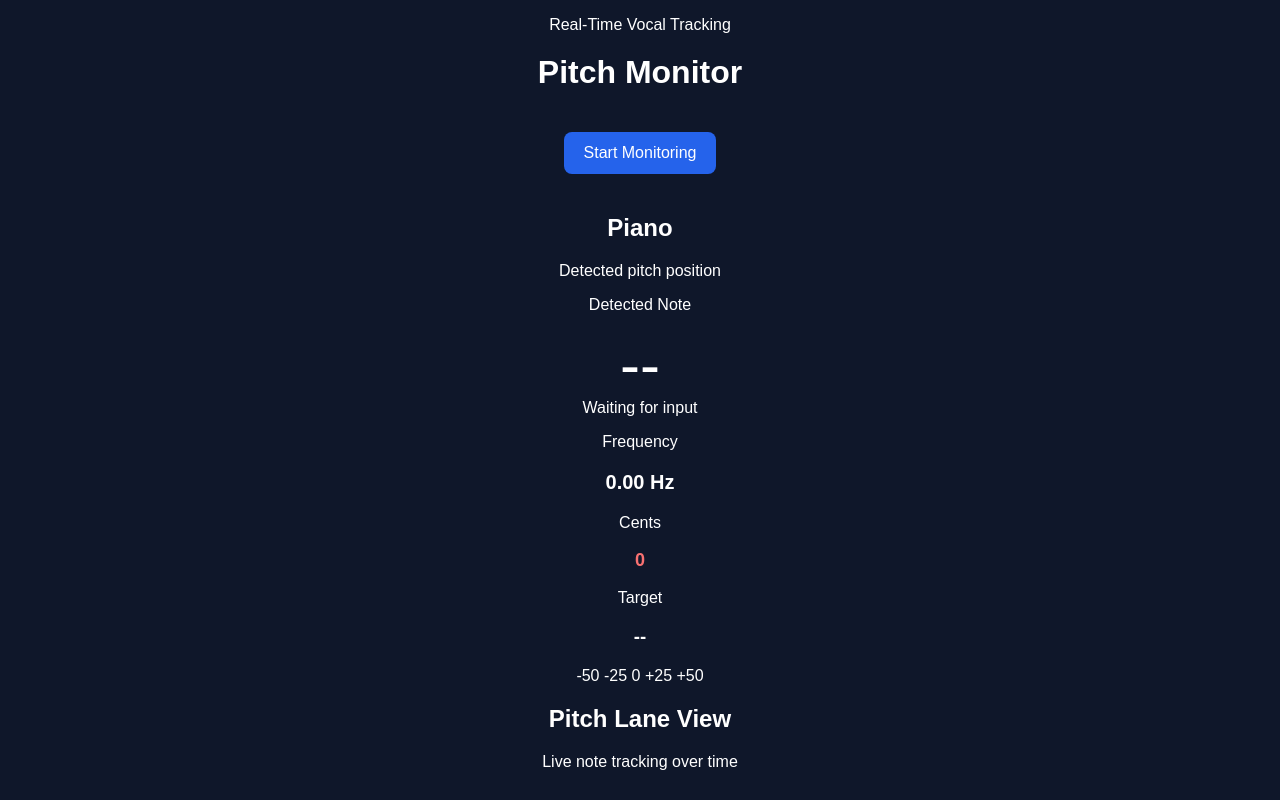
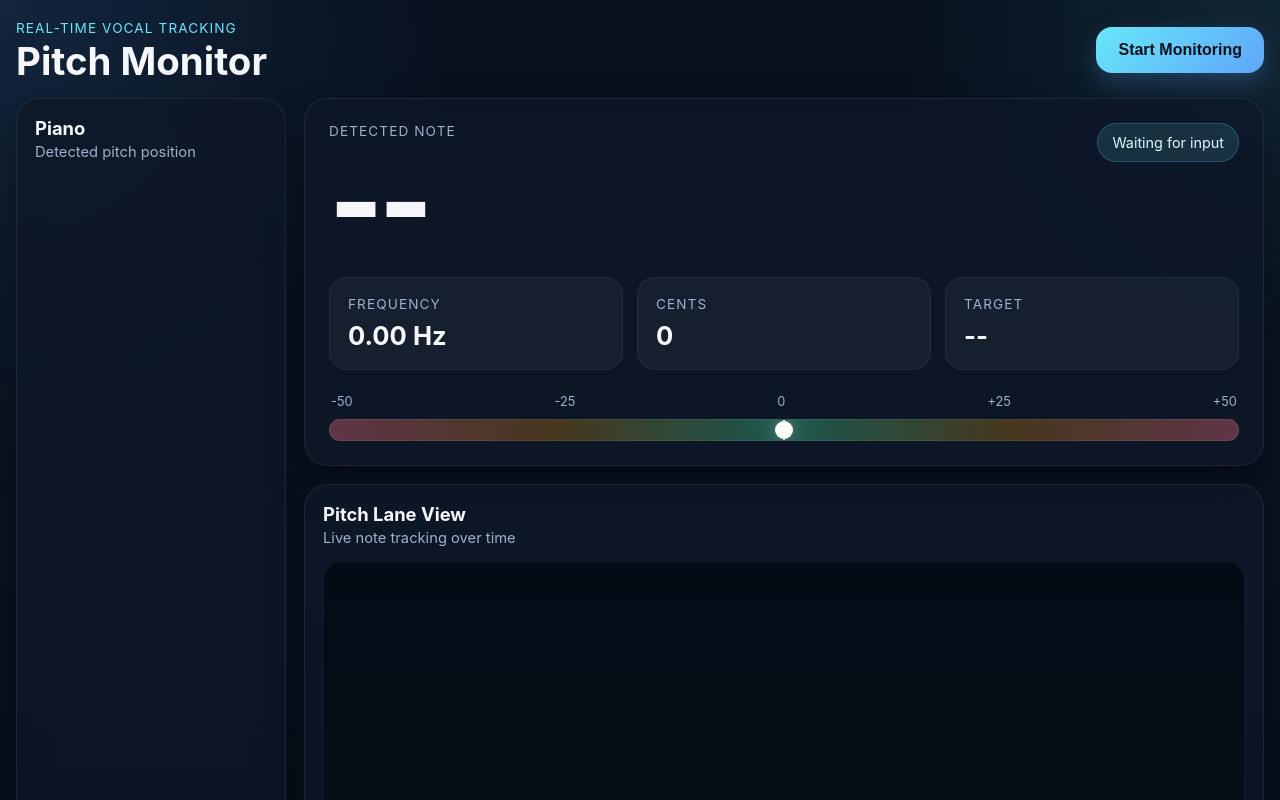
Before and after one commit to granterdner/Pitch-Monitor, a plain HTML site: page index.html in a window 1280 px wide. Shown: the top 800 px of the page. Drawn offline with Linux system fonts and the light colour scheme.

Commit message:
Refactor CSS styles for improved design and layout

```diff
--- a/styles.css
+++ b/styles.css
@@ -1,45 +1,341 @@
+:root {
+  --bg: #08111f;
+  --bg2: #0d1729;
+  --panel: rgba(14, 24, 40, 0.82);
+  --panel-border: rgba(255, 255, 255, 0.08);
+  --text: #f5f7fb;
+  --muted: #9fb0c9;
+  --accent: #67e8f9;
+  --accent-2: #60a5fa;
+  --success: #34d399;
+  --warning: #f59e0b;
+  --danger: #fb7185;
+  --shadow: 0 20px 40px rgba(0, 0, 0, 0.35);
+}
+
+* {
+  box-sizing: border-box;
+}
+
 body {
-  background: #0f172a;
-  color: white;
-  font-family: Arial, sans-serif;
-  text-align: center;
+  margin: 0;
+  font-family: Inter, ui-sans-serif, system-ui, -apple-system, BlinkMacSystemFont, "Segoe UI", sans-serif;
+  color: var(--text);
+  background:
+    radial-gradient(circle at top left, rgba(96, 165, 250, 0.14), transparent 26%),
+    radial-gradient(circle at top right, rgba(103, 232, 249, 0.10), transparent 22%),
+    linear-gradient(180deg, #07101d 0%, #091321 40%, #050c16 100%);
+  min-height: 100vh;
+}
+
+.app-shell {
+  width: min(1500px, calc(100vw - 32px));
+  margin: 20px auto;
+}
+
+.topbar {
+  display: flex;
+  justify-content: space-between;
+  align-items: center;
+  gap: 20px;
+  margin-bottom: 18px;
+}
+
+.eyebrow {
+  margin: 0 0 6px 0;
+  color: var(--accent);
+  font-size: 0.85rem;
+  letter-spacing: 0.08em;
+  text-transform: uppercase;
 }
 
 h1 {
-  margin-top: 20px;
+  margin: 0;
+  font-size: clamp(2rem, 3vw, 3rem);
+  line-height: 1;
+}
+
+.controls {
+  display: flex;
+  align-items: center;
+  gap: 12px;
 }
 
 button {
-  padding: 12px 20px;
-  font-size: 16px;
-  margin: 20px;
+  border: none;
+  border-radius: 16px;
+  padding: 14px 22px;
+  font-size: 1rem;
+  font-weight: 700;
+  color: #06111c;
+  background: linear-gradient(135deg, var(--accent), var(--accent-2));
   cursor: pointer;
-  border: none;
-  border-radius: 8px;
-  background: #2563eb;
-  color: white;
+  box-shadow: 0 10px 24px rgba(96, 165, 250, 0.25);
+  transition: transform 0.15s ease, box-shadow 0.2s ease;
 }
 
-.display {
-  margin-top: 20px;
+button:hover {
+  transform: translateY(-1px);
+  box-shadow: 0 14px 28px rgba(96, 165, 250, 0.30);
+}
+
+.main-layout {
+  display: grid;
+  grid-template-columns: 270px 1fr;
+  gap: 18px;
+}
+
+.panel {
+  background: var(--panel);
+  border: 1px solid var(--panel-border);
+  border-radius: 24px;
+  box-shadow: var(--shadow);
+  backdrop-filter: blur(14px);
+}
+
+.sidebar {
+  min-width: 0;
+}
+
+.piano-panel {
+  padding: 18px;
+  height: 100%;
+}
+
+.content {
+  display: flex;
+  flex-direction: column;
+  gap: 18px;
+  min-width: 0;
+}
+
+.hero-grid {
+  display: grid;
+  grid-template-columns: 1fr;
+}
+
+.big-readout {
+  padding: 24px;
+}
+
+.readout-top {
+  display: flex;
+  justify-content: space-between;
+  align-items: flex-start;
+  gap: 18px;
+  margin-bottom: 20px;
+}
+
+.label {
+  margin: 0 0 8px 0;
+  color: var(--muted);
+  font-size: 0.85rem;
+  text-transform: uppercase;
+  letter-spacing: 0.08em;
+}
+
+.note-line {
+  display: flex;
+  align-items: baseline;
+  gap: 12px;
 }
 
 #note {
-  font-size: 60px;
-  margin: 10px;
+  font-size: clamp(4.5rem, 9vw, 7.5rem);
+  line-height: 0.95;
+  font-weight: 800;
+  letter-spacing: -0.04em;
 }
 
-#frequency {
-  font-size: 20px;
+.status-pill {
+  padding: 10px 14px;
+  border-radius: 999px;
+  color: #dff8ff;
+  background: rgba(103, 232, 249, 0.12);
+  border: 1px solid rgba(103, 232, 249, 0.2);
+  font-size: 0.9rem;
+  white-space: nowrap;
 }
 
-#cents {
-  font-size: 18px;
-  color: #f87171;
+.stats-row {
+  display: grid;
+  grid-template-columns: repeat(3, 1fr);
+  gap: 14px;
+  margin-bottom: 24px;
 }
 
-canvas {
-  margin-top: 30px;
-  border: 1px solid #334155;
-  background: #020617;
+.stat-card {
+  padding: 18px;
+  border-radius: 18px;
+  background: rgba(255, 255, 255, 0.04);
+  border: 1px solid rgba(255, 255, 255, 0.06);
 }
+
+.stat-card h3 {
+  margin: 0;
+  font-size: clamp(1.3rem, 2vw, 1.8rem);
+  font-weight: 700;
+}
+
+.tuner-wrap {
+  margin-top: 4px;
+}
+
+.tuner-scale {
+  display: flex;
+  justify-content: space-between;
+  color: var(--muted);
+  font-size: 0.8rem;
+  margin-bottom: 10px;
+  padding: 0 2px;
+}
+
+.tuner-bar {
+  position: relative;
+  height: 22px;
+  border-radius: 999px;
+  overflow: hidden;
+  background:
+    linear-gradient(90deg,
+      rgba(251, 113, 133, 0.35) 0%,
+      rgba(245, 158, 11, 0.25) 25%,
+      rgba(52, 211, 153, 0.35) 50%,
+      rgba(245, 158, 11, 0.25) 75%,
+      rgba(251, 113, 133, 0.35) 100%);
+  border: 1px solid rgba(255,255,255,0.08);
+}
+
+.tuner-center-line {
+  position: absolute;
+  left: 50%;
+  top: 0;
+  width: 2px;
+  height: 100%;
+  background: rgba(255,255,255,0.85);
+  transform: translateX(-50%);
+}
+
+.tuner-needle {
+  position: absolute;
+  top: 50%;
+  left: 50%;
+  width: 18px;
+  height: 18px;
+  border-radius: 50%;
+  background: white;
+  box-shadow: 0 0 20px rgba(255,255,255,0.45);
+  transform: translate(-50%, -50%);
+}
+
+.graph-panel {
+  padding: 18px;
+}
+
+.panel-header {
+  margin-bottom: 14px;
+}
+
+.panel-header h2 {
+  margin: 0;
+  font-size: 1.15rem;
+}
+
+.panel-header p {
+  margin: 4px 0 0 0;
+  color: var(--muted);
+  font-size: 0.92rem;
+}
+
+.graph-wrapper {
+  width: 100%;
+  overflow: hidden;
+  border-radius: 18px;
+  border: 1px solid rgba(255,255,255,0.06);
+  background: linear-gradient(180deg, rgba(4, 10, 18, 0.8), rgba(8, 14, 24, 0.9));
+}
+
+#pitchCanvas {
+  width: 100%;
+  height: 620px;
+  display: block;
+}
+
+.piano {
+  position: relative;
+  display: flex;
+  flex-direction: column;
+  gap: 0;
+  height: 820px;
+  max-height: calc(100vh - 180px);
+  min-height: 620px;
+  padding-right: 14px;
+}
+
+.piano-key {
+  position: relative;
+  width: 100%;
+  height: 24px;
+  border: 1px solid rgba(0,0,0,0.12);
+  display: flex;
+  align-items: center;
+  justify-content: space-between;
+  padding: 0 12px;
+  font-size: 0.75rem;
+  transition: transform 0.12s ease, box-shadow 0.12s ease, background 0.12s ease;
+}
+
+.piano-key.white {
+  background: linear-gradient(180deg, #f8fbff, #d9e4f5);
+  color: #0f172a;
+}
+
+.piano-key.black {
+  width: 78%;
+  margin-left: auto;
+  background: linear-gradient(180deg, #1d2635, #0a0f18);
+  color: #dbe6f5;
+  z-index: 2;
+  border-radius: 8px 0 0 8px;
+}
+
+.piano-key.active {
+  box-shadow: 0 0 0 2px rgba(103, 232, 249, 0.7) inset, 0 0 24px rgba(103, 232, 249, 0.35);
+  transform: translateX(-6px);
+}
+
+.piano-key span:last-child {
+  opacity: 0.7;
+  font-size: 0.68rem;
+}
+
+@media (max-width: 1100px) {
+  .main-layout {
+    grid-template-columns: 1fr;
+  }
+
+  .piano {
+    height: 320px;
+    max-height: 320px;
+    min-height: 320px;
+    overflow-y: auto;
+  }
+}
+
+@media (max-width: 760px) {
+  .topbar {
+    flex-direction: column;
+    align-items: stretch;
+  }
+
+  .readout-top {
+    flex-direction: column;
+  }
+
+  .stats-row {
+    grid-template-columns: 1fr;
+  }
+
+  #pitchCanvas {
+    height: 520px;
+  }
+}
```
